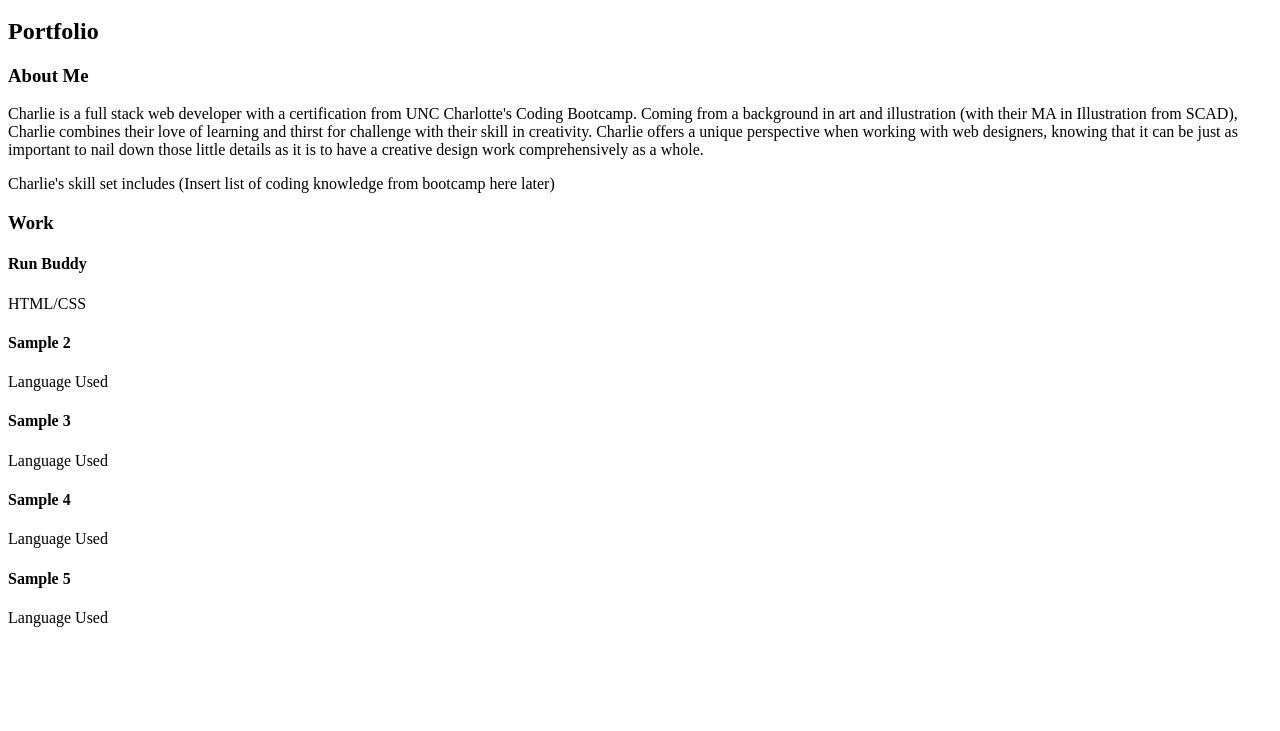
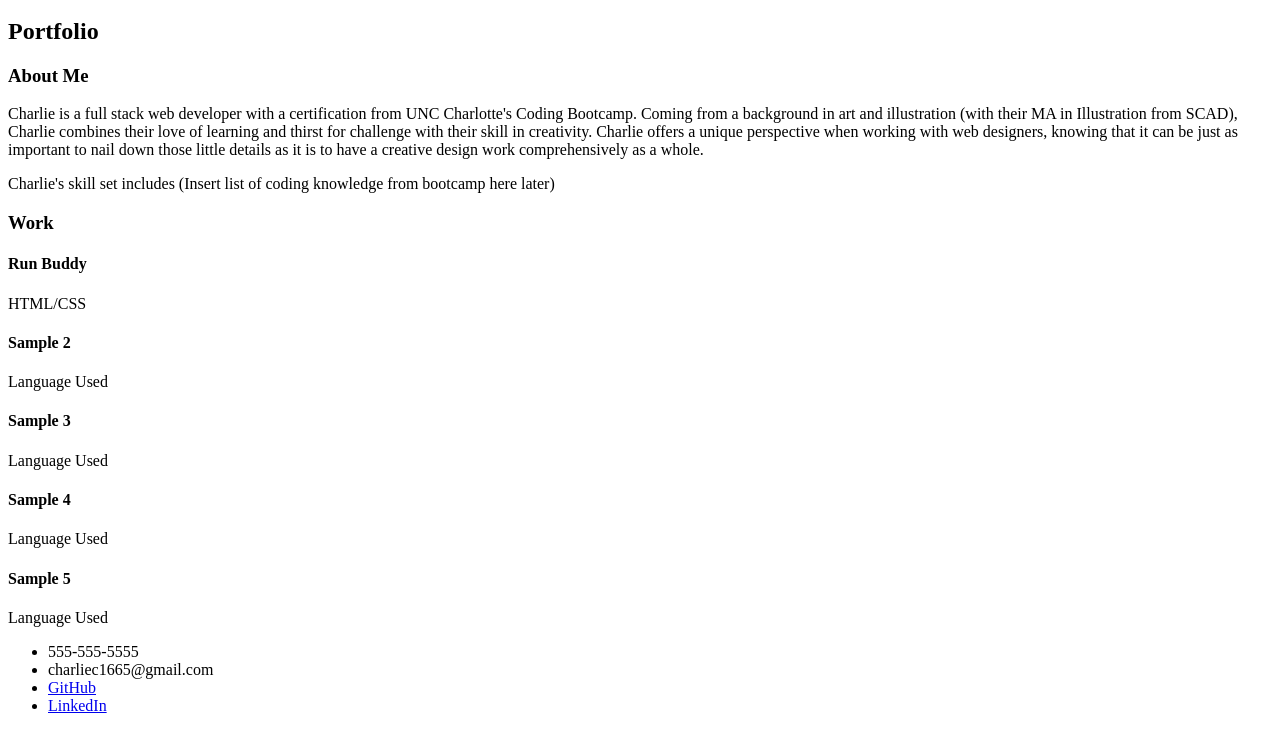
Before and after one commit to charliec1665/my-code-portfolio, a plain HTML site: page index.html in a window 1280 px wide. Shown: the part 154-885 px from the top of the page. Before the commit the page ends 800 px from the top, so only its background shows below. Drawn offline with Linux system fonts and the light colour scheme; files that its build step writes are made by us from their sources.

Commit message:
contact skeleton

```diff
--- a/index.html
+++ b/index.html
@@ -48,6 +48,8 @@
                 Charlie's skill set includes (Insert list of coding knowledge from bootcamp here later)
             </p>
         </section>
+
+        <!--WORK SAMPLE SECTION-->
         <section class="work">
             <h3>Work</h3>
             <div class="work-sample">
@@ -72,5 +74,15 @@
             </div>
         </section>
 
+        <!--CONTACT SECTION-->
+        <section class="contact">
+            <ul>
+                <li>555-555-5555</li>
+                <li>charliec1665@gmail.com</li>
+                <li><a href="https://github.com/charliec1665">GitHub</a></li>
+                <li><a href="https://www.linkedin.com/in/charlie-carter-938085244/">LinkedIn</a></li>
+            </ul>
+        </section>
+
     </body>
 </html>
```
